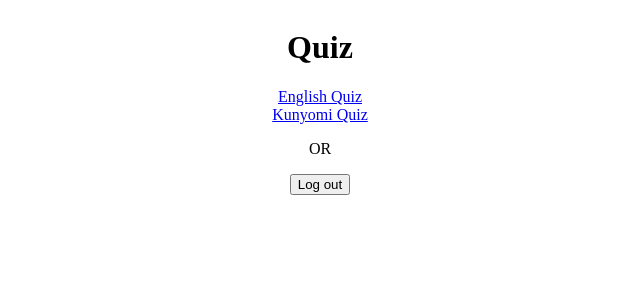
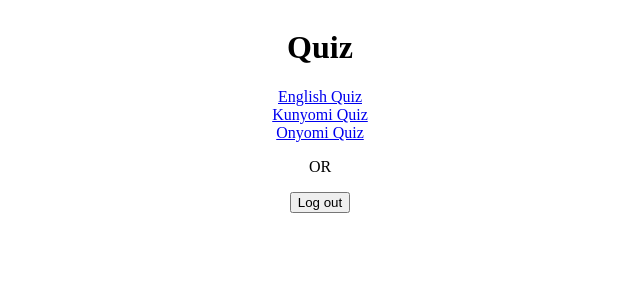
Before and after one commit to violetspecs/kanji-study, a Django app: page /quiz/ in a window 1280 px wide. Shown: the top 300 px of the page, without its empty margins (320-960 px from the left). Run offline with Django 3.2, Linux system fonts and the light colour scheme; the visitor is signed in with stand-in values (Sample User, id 1).

Commit message:
Add onyomi quiz

```diff
--- a/quiz/static/quiz/scripts.js
+++ b/quiz/static/quiz/scripts.js
@@ -76,6 +76,8 @@ function updateDisplay (choices) {
         let choice = choices[i].english
         if (quizType == 'kunyomi') {
             choice = choices[i].kunyomi
+        } else if (quizType == 'onyomi') {
+            choice = choices[i].onyomi
         }
         document.getElementById('option' + (i + 1)).innerText = choice;
         document.getElementById('option' + (i + 1)).value = choices[i].id;
--- a/quiz/static/quiz/style.css
+++ b/quiz/static/quiz/style.css
@@ -34,6 +34,6 @@
     justify-self: center;
 }
 
-.kanji-english {
+.kanji-reading {
     justify-self: start;
 }
--- a/quiz/templates/quiz/index.html
+++ b/quiz/templates/quiz/index.html
@@ -10,6 +10,7 @@
             <h1>Quiz</h1>
             <a href="{% url 'quiz:answer' %}?quiz=english">English Quiz</a>
             <a href="{% url 'quiz:answer' %}?quiz=kunyomi">Kunyomi Quiz</a>
+            <a href="{% url 'quiz:answer' %}?quiz=onyomi">Onyomi Quiz</a>
             <p>OR</p>
             <form action="{% url 'login:logoutuser' %}" method="post">
                 {% csrf_token %}
--- a/quiz/views.py
+++ b/quiz/views.py
@@ -22,6 +22,8 @@ def answer(request):
 
     if quiz_type == 'kunyomi':
         kanji_list = Kanji.objects.filter(userkanji__in=userkanji_list).exclude(kunyomi__exact='くんよみ')[:20]
+    elif quiz_type == 'onyomi':
+        kanji_list = Kanji.objects.filter(userkanji__in=userkanji_list).exclude(kunyomi__exact='オンヨミ')[:20]
     else:
         quiz_type = 'default'
         kanji_list = Kanji.objects.filter(userkanji__in=userkanji_list)[:20]
@@ -86,4 +88,4 @@ def result(request):
     if quiz_type == 'kunyomi':
         isKunyomi = True
 
-    return render(request, 'quiz/result.html', {'isKunyomi': isKunyomi, 'kanji_list': results, 'kanji_list_json': json.dumps(list(results.values()), cls=DjangoJSONEncoder), 'total_correct': total_correct, 'total_answered': total_answered})
+    return render(request, 'quiz/result.html', {'type': quiz_type, 'kanji_list': results, 'kanji_list_json': json.dumps(list(results.values()), cls=DjangoJSONEncoder), 'total_correct': total_correct, 'total_answered': total_answered})
```
Also changed, not shown: quiz/templates/quiz/result.html (+12 -5 lines).
